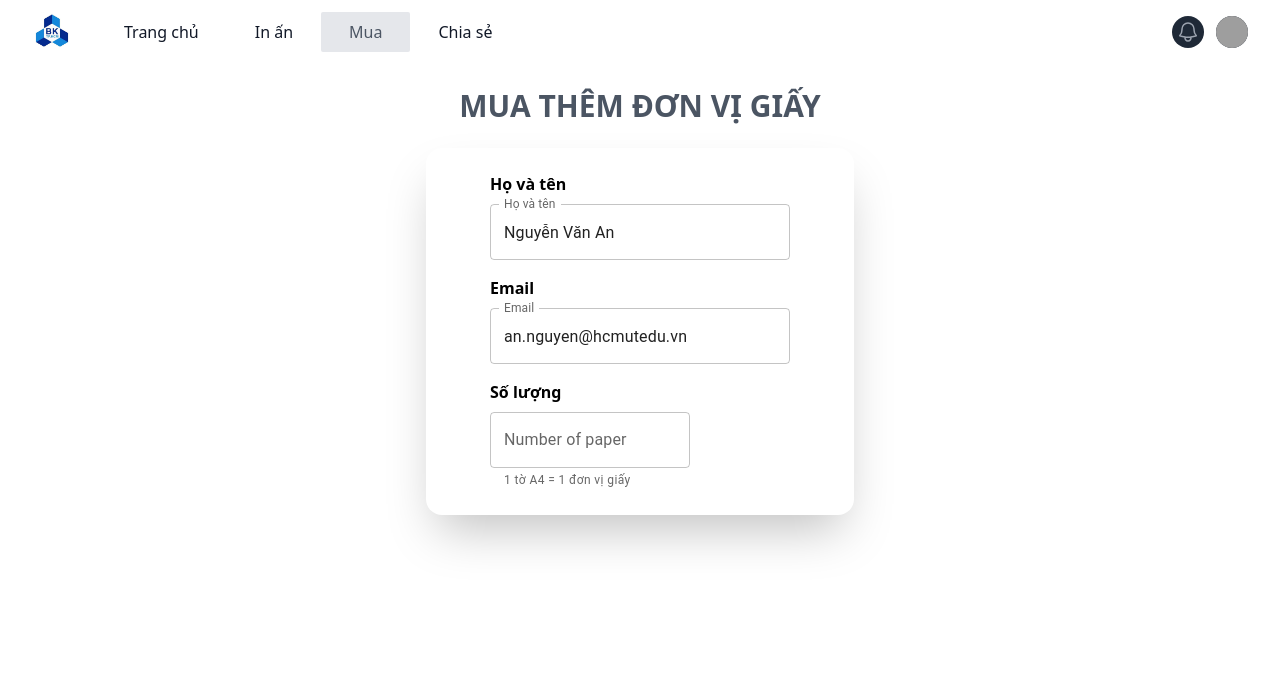
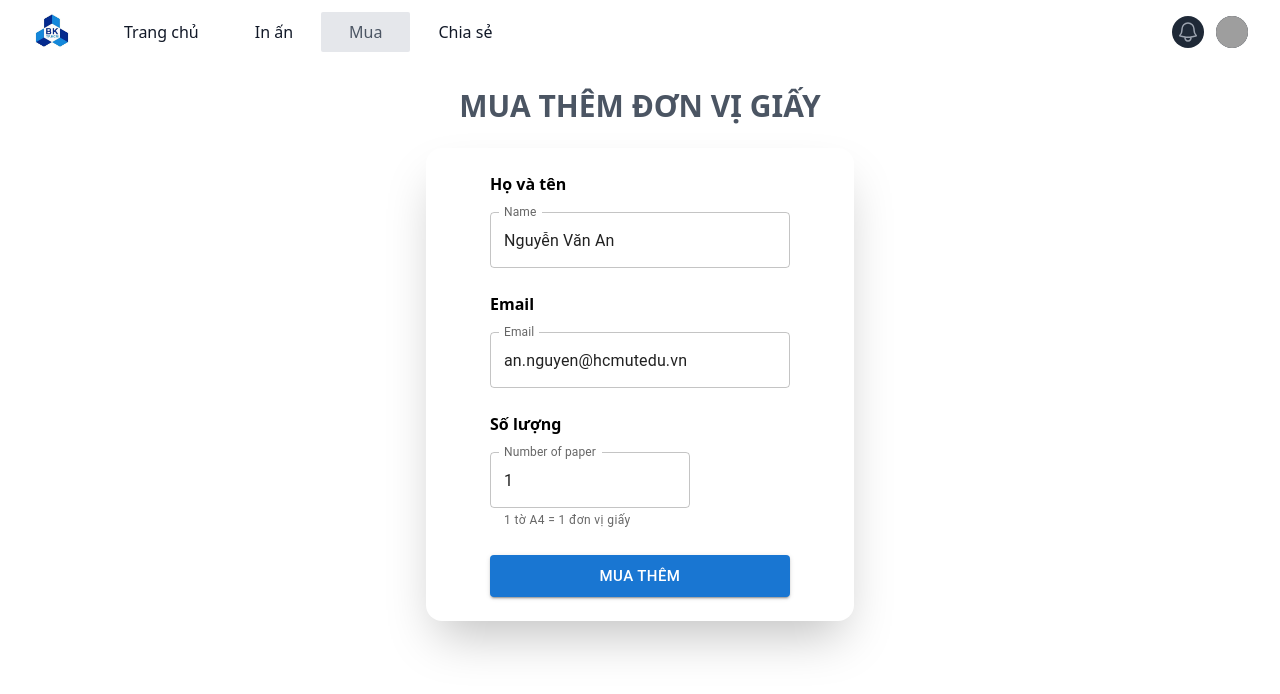
Before and after one commit to vanbuile/SSPS, a React (Create React App) app in the folder client/: page /buy in a window 1280 px wide. Shown: the top 694 px of the page. Built offline with nearby package versions, Linux system fonts and the light colour scheme; grey boxes are pictures that could not be loaded.

Commit message:
Control form with react-hook-form

```diff
--- a/client/src/components/BuyForm.js
+++ b/client/src/components/BuyForm.js
@@ -1,58 +1,61 @@
 import React from "react";
 import PropTypes from "prop-types";
 import TextFieldInput from "./TextFieldInput";
-import { FormHelperText } from "@mui/material";
-import { ResponsiveContainer } from "recharts";
+import { Button } from "@mui/material";
+import { useForm, FormProvider } from "react-hook-form";
+
 const data = [{ name: "Nguyễn Văn An", email: "an.nguyen@hcmutedu.vn" }];
 BuyForm.propTypes = {
   onSubmit: PropTypes.func,
 };
+const handleSubmit = (values) => {
+  console.log("values: ", values);
+};
 
 function BuyForm(props) {
+  const form = useForm({
+    defaultValues: {
+      name: data[0].name,
+      email: data[0].email,
+      number: 1,
+    },
+  });
   return (
     <div className="flex flex-col items-center justify-center mt-6">
       <h1 className="text-3xl font-semibold font-san text-gray-600">
         MUA THÊM ĐƠN VỊ GIẤY
       </h1>
-      <form>
+
+      <form id="buyForm" onSubmit={form.handleSubmit(handleSubmit)}>
         <div className="relative flex-1 flex-col items-center justify-center gap-4 bg-white shadow-2xl m-6 space-y-8 rounded-2xl shrink">
           <div className="flex flex-col  gap-4 py-6 px-16">
-            <div id="formName" className="flex flex-col">
-              <span className=" mb-2 font-semibold">Họ và tên</span>
+            <div className="flex flex-col">
+              <span className="  font-semibold">Họ và tên</span>
               <TextFieldInput
-                label="Họ và tên"
-                name="Full Name"
-                placeHolder="Nhập họ và tên"
+                name="name"
+                label="Name"
+                form={form}
                 type="text"
-                style={{ width: 300 }}
-                defaultValue={data[0].name}
+
+
               />
             </div>
+            <div className="flex flex-col">
+              <span className="  font-semibold">Email</span>
+              <TextFieldInput
+                name="email"
+                label="Email"
+                type="email"
+                form={form}
 
-            <div id="formEmail" className="flex flex-col">
-              <span className=" mb-2 font-semibold">Email</span>
-              <TextFieldInput
-                label="Email"
-                name="Email"
-                placeHolder="example@hcmut.edu.vn"
-                type="email"
-                InputProps={{
-                  inputProps: {
-                    max: 100,
-                    min: 10,
-                  },
-                }}
-                defaultValue={data[0].email}
-                style={{ width: 300 }}
               />
             </div>
-
-            <div id="formNumber" className="flex flex-col">
-              <span className=" mb-2 font-semibold">Số lượng</span>
+            <div className="flex flex-col">
+              <span className=" font-semibold">Số lượng</span>
               <TextFieldInput
                 label="Number of paper"
-                name="Number of paper"
-                placeHolder=""
+                name="number"
+                placeholder=""
                 type="number"
                 InputProps={{
                   inputProps: {
@@ -61,7 +64,22 @@ function BuyForm(props) {
                 }}
                 style={{ width: 200 }}
                 helperText={<>1 tờ A4 = 1 đơn vị giấy</>}
+                defaultValue={1}
+                width={200}
+                form={form}
               />
+            </div>
+            <div className="flex flex-col">
+              <Button
+                variant="contained"
+                type="submit"
+                color="primary"
+                size="large"
+                style={{ width: 300 }}
+                form="buyForm"
+              >
+                Mua thêm
+              </Button>
             </div>
           </div>
         </div>
--- a/client/src/components/TextFieldInput.js
+++ b/client/src/components/TextFieldInput.js
@@ -1,19 +1,34 @@
-import React from 'react';
-import PropTypes from 'prop-types';
-import { TextField } from '@mui/material';
-
-TextFieldInput.propTypes = {
-    label: PropTypes.string,
-    name: PropTypes.string,
-    placeHolder: PropTypes.string,
-};
+import React from "react";
+import PropTypes from "prop-types";
+import { TextField } from "@mui/material";
+import { Controller } from "react-hook-form";
 
 function TextFieldInput(props) {
-    return (
-            console.log(props),
-            <TextField {...props} size='large' />
-
-    );
+  const prop = props;
+  const width = props.width;
+  return (
+    <Controller
+      name={prop.name}
+      control={prop.form.control}
+      render={({ field }) => (
+        <TextField
+          fullWidth
+          label={prop.label}
+          margin="normal"
+          variant="outlined"
+          style={{ width: width }}
+          type={prop.type}
+          InputProps={{
+            inputProps: {
+              min: 1,
+            },
+          }}
+          helperText={prop.helperText}
+          {...field}
+        />
+      )}
+    />
+  );
 }
 
 export default TextFieldInput;
```
